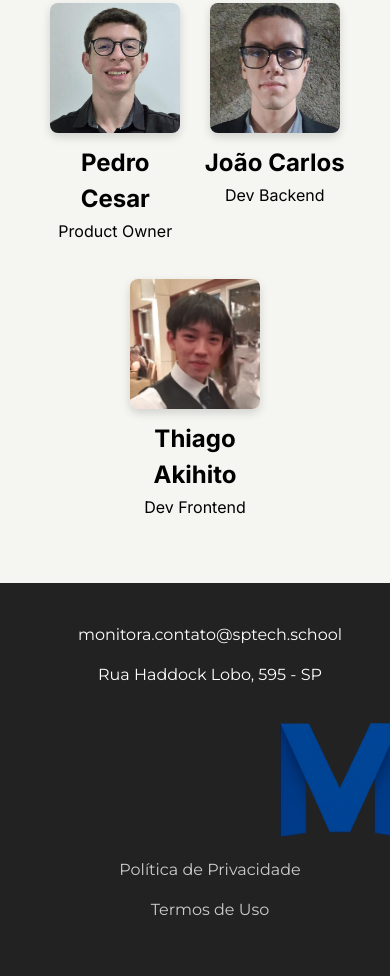
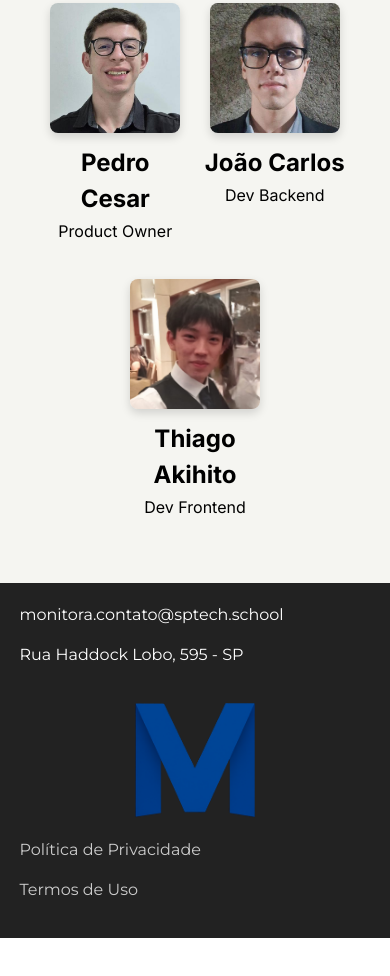
Before and after one commit to Monitora-Inc/Monitora-Web, a website: page public/sobrenos.html in a window 390 px wide. Shown: the part 1884-2860 px from the top of the page. After the commit the page ends 2822 px from the top, so only its background shows below. Drawn offline with nearby package versions, Linux system fonts and the light colour scheme.

Commit message:
feat: agora sim ajustando responsividade footer(commit anterior era style)

```diff
--- a/public/style/index.css
+++ b/public/style/index.css
@@ -299,30 +299,28 @@ body {
 }
   .footer {
   display: flex;
+  flex-wrap: wrap;
   justify-content: space-between;
   align-items: center;
   background-color: #222;
   color: white;
-      padding: 20px 40px;
-      flex-wrap: wrap;
-      text-align: center;
+  padding: 20px 5vw;
+  text-align: left;
+  gap: 20px;
 }
 
 .footer-left,
 .footer-center,
 .footer-right {
-      flex: 1;
-      min-width: 250px;
-      margin: 10px 0;
+  flex: 1 1 250px;
+  min-width: 220px;
 }
 
 .footer-logo {
   max-width: 120px;
   height: auto;
   display: block;
-      margin-left: 260px;
-      margin-right: 0;
-
+  margin: 0 auto;
 }
 
 .footer a {
@@ -334,16 +332,3 @@ body {
   color: #fff;
   text-decoration: underline;
 }
-
-    @media (max-width: 768px) {
-      .footer {
-        flex-direction: column;
-        padding: 30px 20px;
-      }
-
-      .footer-left,
-      .footer-center,
-      .footer-right {
-        text-align: center;
-      }
-    }
--- a/public/style/sobrenos.css
+++ b/public/style/sobrenos.css
@@ -269,30 +269,28 @@
 
     .footer {
   display: flex;
+  flex-wrap: wrap;
   justify-content: space-between;
   align-items: center;
   background-color: #222;
   color: white;
-      padding: 20px 40px;
-      flex-wrap: wrap;
-      text-align: center;
+  padding: 20px 5vw;
+  text-align: left;
+  gap: 20px;
 }
 
 .footer-left,
 .footer-center,
 .footer-right {
-      flex: 1;
-      min-width: 250px;
-      margin: 10px 0;
+  flex: 1 1 250px;
+  min-width: 220px;
 }
 
 .footer-logo {
   max-width: 120px;
   height: auto;
   display: block;
-      margin-left: 260px;
-      margin-right: 0;
-
+  margin: 0 auto;
 }
 
 .footer a {
@@ -300,22 +298,7 @@
   text-decoration: none;
 }
 
-    .footer a:hover,
-    .footer p:hover {
+.footer a:hover {
   color: #fff;
   text-decoration: underline;
-      cursor: pointer;
 }
-
-    @media (max-width: 768px) {
-      .footer {
-        flex-direction: column;
-        padding: 30px 20px;
-      }
-
-      .footer-left,
-      .footer-center,
-      .footer-right {
-        text-align: center;
-      }
-    }
```
Lines whose indentation alone changed are shown as unchanged.
